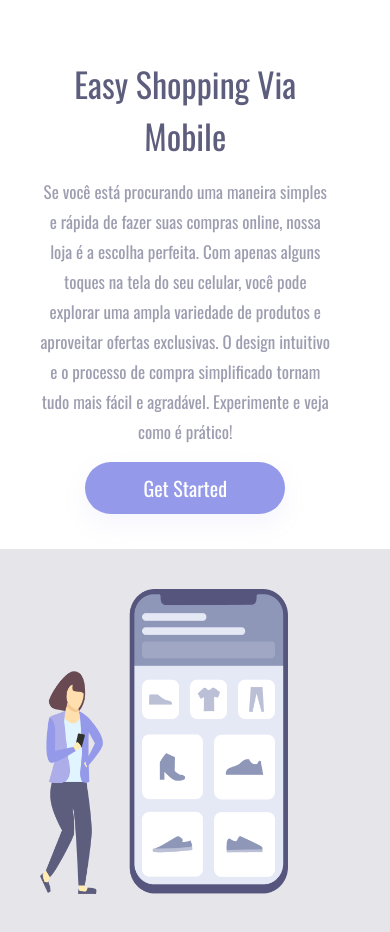
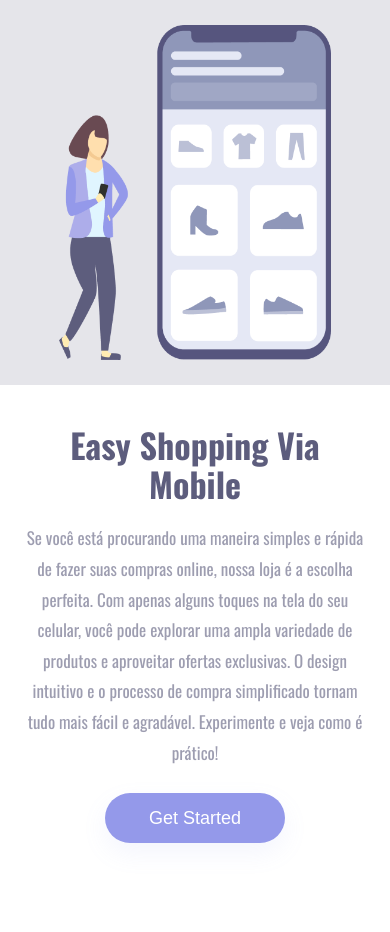
Before and after one commit to RenataARocha/Easy-Shopping-Via-Mobile, a plain HTML site: page index.html in a window 390 px wide. After the commit the page ends 883 px from the top, so only its background shows below. Drawn offline with nearby package versions, Linux system fonts and the light colour scheme.

Commit message:
feat: otimizar CSS e adicionar acessibilidade
- Reduzir CSS de 500 para 200 linhas
- Adicionar aria-labels e navegação semântica
- Implementar flexbox moderno
- Usar clamp() para tipografia responsiva
- Reduzir de 15+ para 5 breakpoints
- Adicionar lazy loading e meta description
- Melhorar transições e hover states

```diff
--- a/index.html
+++ b/index.html
@@ -3,15 +3,15 @@
 
 <head>
     <meta charset="UTF-8">
-    <meta http-equiv="X-UA-Compatible" content="IF=edge">
+    <meta http-equiv="X-UA-Compatible" content="IE=edge">
     <meta name="viewport" content="width=device-width, initial-scale=1.0">
-    <link rel="stylesheet" href="style.css">
+    <meta name="description"
+        content="Easy Shopping Via Mobile - Faça suas compras online de forma simples e rápida pelo celular">
     <link rel="preconnect" href="https://fonts.googleapis.com">
     <link rel="preconnect" href="https://fonts.gstatic.com" crossorigin>
-    <link
-        href="https://fonts.googleapis.com/css2?family=Oswald:wght@200..700&family=Poppins:ital,wght@0,100;0,200;0,300;0,400;0,500;0,600;0,700;0,800;0,900;1,100;1,200;1,300;1,400;1,500;1,600;1,700;1,800;1,900&display=swap"
-        rel="stylesheet">
+    <link href="https://fonts.googleapis.com/css2?family=Oswald:wght@400;500;600;700&display=swap" rel="stylesheet">
     <title>Easy Shopping Via Mobile</title>
+    <link rel="stylesheet" href="style.css">
 </head>
 
 <body>
@@ -19,29 +19,28 @@
     <div class="wrapper">
 
         <section class="container-left">
-
             <h1>Easy Shopping Via Mobile</h1>
-            <p>Se você está procurando uma maneira simples e rápida de fazer suas compras online, nossa loja é a escolha
+            <p>
+                Se você está procurando uma maneira simples e rápida de fazer suas compras online, nossa loja é a
+                escolha
                 perfeita. Com apenas alguns toques na tela do seu celular, você pode explorar uma ampla variedade de
                 produtos e aproveitar ofertas exclusivas. O design intuitivo e o processo de compra simplificado tornam
                 tudo mais fácil e agradável. Experimente e veja como é prático!
-
             </p>
-            <button>Get Started</button>
-
+            <button type="button" aria-label="Começar agora">Get Started</button>
         </section>
 
         <section class="container-right">
-
             <header>
-                <a>Home</a>
-                <a>Work</a>
-                <a>About</a>
-                <a>Contact</a>
+                <nav aria-label="Navegação principal">
+                    <a href="#home" aria-label="Ir para Home">Home</a>
+                    <a href="#work" aria-label="Ver trabalhos">Work</a>
+                    <a href="#about" aria-label="Sobre nós">About</a>
+                    <a href="#contact" aria-label="Entrar em contato">Contact</a>
+                </nav>
             </header>
 
-            <img src="imagem/logo.png" alt="img-logo">
-
+            <img src="imagem/logo.png" alt="Ilustração de compras via mobile mostrando smartphone" loading="lazy">
         </section>
 
     </div>
--- a/style.css
+++ b/style.css
@@ -2,81 +2,97 @@
     margin: 0;
     padding: 0;
     box-sizing: border-box;
+}
+
+body {
     font-family: 'Oswald', sans-serif;
     font-weight: 400;
+    overflow-x: hidden;
 }
 
 .wrapper {
-    height: 100vh;
-    width: 100vw;
+    min-height: 100vh;
+    width: 100%;
+    display: flex;
 }
 
+/* Container Esquerdo */
 .container-left {
-    display: inline-block;
     width: 60%;
-    padding-left: 136px;
-    margin-top: 14%;
-}
-
-.container-right {
-    display: inline-block;
-    background: rgba(93, 93, 125, 0.16);
-    height: 100vh;
-    width: 40%;
-    position: absolute;
-}
-
-img {
-    position: relative;
-    top: 25%;
-    right: 138px;
+    display: flex;
+    flex-direction: column;
+    justify-content: center;
+    padding: 0 136px;
 }
 
 h1 {
-    font-size: 70px;
-    line-height: 80px;
+    font-size: clamp(34px, 5vw, 70px);
+    line-height: 1.15;
     color: #5D5D7D;
-    width: 368px;
+    max-width: 500px;
+    margin-bottom: 15px;
 }
 
-P {
-    font-size: 24px;
-    line-height: 48px;
+p {
+    font-size: clamp(17px, 1.8vw, 24px);
+    line-height: 2;
     color: #5D5D7D;
     opacity: 0.6;
-    margin: 15px 0;
-    width: 540px;
+    max-width: 600px;
+    margin-bottom: 30px;
 }
 
 button {
     width: 269px;
     height: 62px;
     background: #9499EA;
-    box-shadow: 0px 10px 24px rgba(148, 153, 234, 0.0979959);
+    box-shadow: 0px 10px 24px rgba(148, 153, 234, 0.1);
     border: none;
     border-radius: 30px;
-    font-size: 24px;
-    line-height: 36px;
-    text-align: center;
+    font-size: clamp(20px, 1.5vw, 24px);
     color: #FFFFFF;
     cursor: pointer;
+    transition: all 0.3s ease;
 }
 
 button:hover {
     background: #888bd4;
-    transition: 0.5s;
+    transform: translateY(-2px);
+    box-shadow: 0px 12px 28px rgba(148, 153, 234, 0.15);
 }
 
 button:active {
-    opacity: 0.5;
+    transform: translateY(0);
+    opacity: 0.8;
+}
+
+/* Container Direito */
+.container-right {
+    width: 40%;
+    background: rgba(93, 93, 125, 0.16);
+    display: flex;
+    flex-direction: column;
+    align-items: center;
+    justify-content: space-between;
+    padding: 24px 0 0;
+}
+
+header {
+    width: 100%;
+    padding-left: 57px;
+}
+
+nav {
+    display: flex;
+    gap: 41px;
 }
 
 a {
-    font-size: 28px;
-    line-height: 41px;
+    font-size: clamp(14px, 1.8vw, 28px);
     color: #5D5D7D;
-    margin-right: 41px;
+    text-decoration: none;
     cursor: pointer;
+    transition: opacity 0.3s ease;
 }
 
 a:nth-child(2) {
@@ -91,407 +107,110 @@ a:active {
     opacity: 0.8;
 }
 
-header {
-    margin: 24px 0 0 57px;
-
+img {
+    max-width: 85%;
+    height: auto;
+    margin-bottom: 50px;
+    margin-top: 20px;
 }
 
+/* Responsividade */
+@media screen and (max-width: 900px) {
+    .wrapper {
+        flex-direction: column-reverse;
+    }
 
-
-
-
-
-
-
-@media screen and (max-width: 1346px) {
     .container-left {
-        display: inline-block;
-        width: 60%;
-        padding: 36px;
-        margin-top: 14%;
+        width: 100%;
+        padding: 60px 40px;
+        text-align: center;
+        align-items: center;
     }
 
     .container-right {
-        display: inline-block;
-        height: 100vh;
-        width: 40%;
-        position: absolute;
+        width: 100%;
+        min-height: 50vh;
+        padding: 40px;
+        justify-content: center;
     }
-
-
-    img {
-        position: absolute;
-        max-width: 80%;
-    }
-
-    h1 {
-        font-size: 65px;
-        line-height: 70px;
-        width: auto;
-        height: auto;
-        margin: 58px 54px 0 54px;
-        text-align: left;
-
-    }
-
-    p {
-        margin: 15px 40px;
-        width: auto;
-        text-align: left;
-        font-size: 25px;
-        line-height: 50px;
-    }
-
-    button {
-        margin: 0 auto;
-        display: block;
-    }
-
-    a:nth-child(2) {
-        opacity: 0.4;
-    }
-
-    a:hover {
-        opacity: 0.4;
-    }
-
-    a:active {
-        opacity: 0.8;
-    }
-
-    header {
-        margin: 24px 0 0 57px;
-    }
-}
-
-
-
-
-
-@media screen and (max-width: 1203px) {
-    .container-left {
-        display: inline-block;
-        width: 60%;
-    }
-
-    .container-right {
-        display: inline-block;
-        height: 100vh;
-        width: 40%;
-        position: absolute;
-    }
-
-
-    img {
-        position: absolute;
-        max-width: 80%;
-    }
-
-    h1 {
-        font-size: 60px;
-        line-height: 70px;
-        width: auto;
-        height: auto;
-        margin: 50px 50px 0 50px;
-        text-align: left;
-    }
-
-    p {
-        margin: 15px 40px;
-        width: auto;
-        text-align: left;
-        font-size: 23px;
-        line-height: 45px;
-    }
-
-    button {
-        margin: 0 auto;
-        display: block;
-    }
-
-    a:nth-child(2) {
-        opacity: 0.4;
-    }
-
-    a:hover {
-        opacity: 0.4;
-    }
-
-    a:active {
-        opacity: 0.8;
-    }
-
-    header {
-        margin: 24px 0 0 57px;
-    }
-
-    a {
-        font-size: 25px;
-    }
-}
-
-
-
-@media screen and (max-width: 1203px) {
-    a {
-        font-size: 22px;
-    }
-
-    h1 {
-        font-size: 50px;
-        line-height: 60px;
-        width: auto;
-        height: auto;
-        margin: 50px 50px 0 50px;
-        text-align: left;
-    }
-
-    p {
-        margin: 15px 40px;
-        width: auto;
-        text-align: left;
-        font-size: 20px;
-        line-height: 40px;
-    }
-
-    button {
-        margin: 0 auto;
-        display: block;
-    }
-
-}
-
-
-
-
-
-@media screen and (max-width: 1072px) {
-    a {
-        font-size: 20px;
-    }
-}
-
-@media screen and (max-width: 1030px) {
-    a {
-        font-size: 18px;
-    }
-}
-
-@media screen and (max-width: 975px) {
-    a {
-        font-size: 16px;
-    }
-}
-
-@media screen and (max-width: 934px) {
-    a {
-        font-size: 14px;
-    }
-}
-
-
-
-
-
-
-
-@media screen and (max-width: 900px) {
-
-    .container-left {
-        width: 95%;
-        height: 50%;
-        padding: 0;
-        margin: 0;
-    }
-
-    .container-right {
-        display: block;
-        height: auto;
-        width: 100%;
-        position: static;
-        padding: 40px;
-    }
-
-    img {
-        position: static;
-        max-width: 100%;
-
-    }
-
-    h1 {
-        font-size: 38px;
-        line-height: 52px;
-        width: auto;
-        height: auto;
-        margin: 58px 54px 0 54px;
-        text-align: center;
-
-    }
-
-    p {
-        margin: 15px 40px;
-        width: auto;
-        text-align: center;
-        font-size: 20px;
-        line-height: 40px;
-    }
-
-    button {
-
-        width: 200px;
-        height: 52px;
-        font-size: 20px;
-
-    }
-
 
     header {
         display: none;
     }
 
+    h1,
+    p {
+        max-width: 100%;
+    }
+
+    button {
+        width: 200px;
+        height: 52px;
+    }
+
+    img {
+        max-width: 100%;
+        margin: 0;
+    }
 }
 
-
-
-
-
-
-
-
-
-@media screen and (max-width: 854px) {
-
+@media screen and (max-width: 575px) {
     .container-left {
-        width: 95%;
-        height: 50%;
-        padding: 0;
-        margin: 0;
+        padding: 50px 30px;
     }
 
+    .container-right {
+        padding: 30px;
+        min-height: 40vh;
+    }
 
     h1 {
-        font-size: 38px;
-
+        margin-bottom: 20px;
     }
 
     p {
-
-        font-size: 20px;
-        line-height: 40px;
+        line-height: 1.8;
+        margin-bottom: 25px;
     }
 
-
-
-
+    img {
+        max-width: 80%;
+    }
 }
 
-
-
-
-
-@media screen and (max-width: 575px) {
-
+@media screen and (max-width: 428px) {
     .container-left {
-        width: 93%;
-        height: 60%;
-        padding: 0;
-        margin: 0;
+        padding: 40px 25px;
     }
 
+    .container-right {
+        padding: 25px;
+    }
+
+    button {
+        width: 180px;
+        height: 50px;
+        font-size: 18px;
+    }
+}
+
+@media screen and (max-width: 375px) {
+    .container-left {
+        padding: 35px 20px;
+    }
 
     h1 {
-        font-size: 36px;
-
+        font-size: 32px;
     }
 
     p {
-
-        font-size: 18px;
-        line-height: 35px;
+        font-size: 16px;
+        line-height: 1.7;
     }
 
-    img {
-        position: static;
-        width: 80%;
-
+    button {
+        width: 170px;
+        height: 48px;
+        font-size: 17px;
     }
-
-
-
 }
-
-
-
-
-
-@media screen and (max-width: 428px) {
-
-    .container-left {
-        width: 93%;
-        height: 55%;
-        padding: 0;
-        margin: 0;
-    }
-
-
-    h1 {
-        font-size: 34px;
-
-    }
-
-    p {
-        font-size: 17px;
-        line-height: 30px;
-    }
-
-    img {
-        position: static;
-        width: 80%;
-
-    }
-
-
-
-}
-
-
-
-@media screen and (max-width: 408px) {
-
-    .container-left {
-        width: 93%;
-        height: 60%;
-        padding: 0;
-        margin: 0;
-    }
-
-
-}
-
-
-@media screen and (max-width: 390px) {
-
-    .container-left {
-        width: 95%;
-        height: 65%;
-        padding: 0;
-        margin: 0;
-    }
-
-
-}
-
-
-
-
-@media screen and (max-width: 375px) {
-
-    .container-left {
-        width: 100%;
-        height: 80%;
-        padding: 0;
-        margin: 0;
-    }
-
-
-}
```
